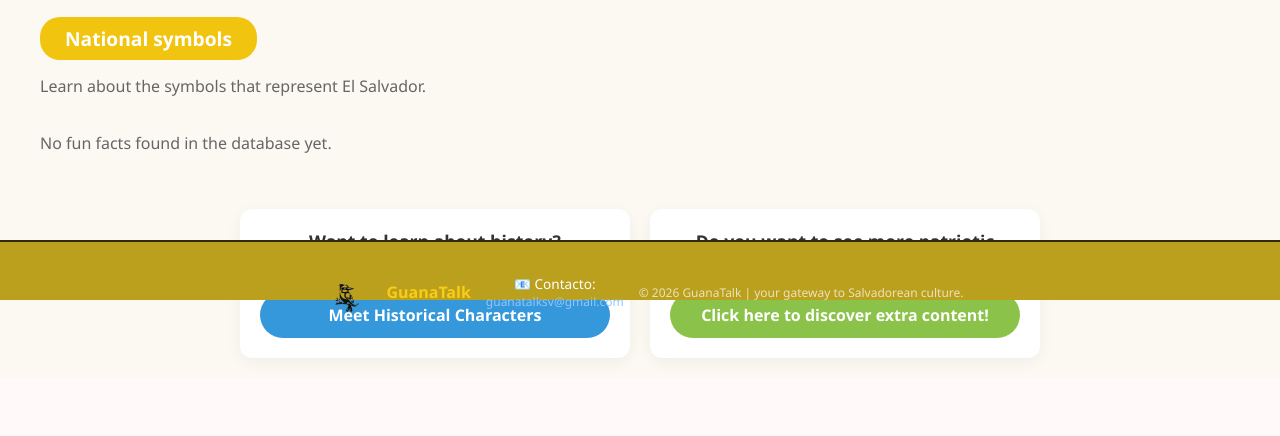
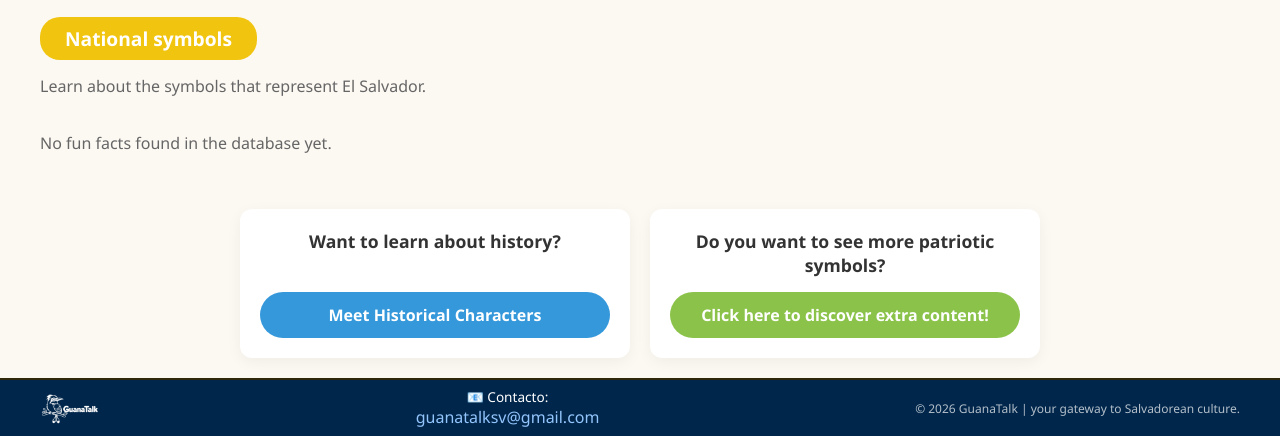
Before and after one commit to guanatalksv-dev/GuanaTalk, a PHP site: page /funfacts.php in a window 1280 px wide. Shown: the part 500-936 px from the top of the page. Before the commit the page ends 863 px from the top, so only its background shows below. Run offline with PHP 8.4, Linux system fonts and the light colour scheme; data that the repository does not hold is empty.

Commit message:
el footer completamente arreglado y en todas las paginas

```diff
--- a/favoritos.php
+++ b/favoritos.php
@@ -8,7 +8,6 @@
   <link rel="stylesheet" href="styles/funfacts-style.css">
   <link rel="stylesheet" href="styles/words.css">
  <link rel="stylesheet" href="styles/navbar.css">
-  <link rel="stylesheet" href="styles/footer.css">
 
   <link href="https://cdn.jsdelivr.net/npm/remixicon/fonts/remixicon.css" rel="stylesheet">
 </head>
@@ -28,5 +27,6 @@
 
   <script src="JavaScript/navbar.js"></script>
   <script src="favoritos.js?v=2"></script>
+
 </body>
 </html>
--- a/fiestas-patronales.php
+++ b/fiestas-patronales.php
@@ -50,8 +50,8 @@ $resultado = $conn->query($query_elementos);
                 ?>
             </section>
 
-         <?php include("php/footer.php"); ?>
         </main>
         <script src="JavaScript/navbar.js"></script>
+        <?php include("php/footer.php"); ?>
     </body>
 </html>
--- a/folklore-dances.php
+++ b/folklore-dances.php
@@ -55,10 +55,10 @@ $resultado = $conn->query($query);
                     ?>
                 </section>
 
-                <?php include("php/footer.php"); ?>
             </main>
         </div>
         <script src="JavaScript/navbar.js"></script>
 
+      <?php include("php/footer.php"); ?>
     </body>
 </html>
--- a/funfacts.php
+++ b/funfacts.php
@@ -189,6 +189,6 @@ $resultado = $conexion->query($sql);
         });
     </script>
      <script src="JavaScript/navbar.js"></script>
-             <?php include("php/footer.php"); ?>
+       <?php include("php/footer.php"); ?>
 </body>
 </html>
--- a/minigames.php
+++ b/minigames.php
@@ -7,6 +7,8 @@
     <link rel="stylesheet" href="styles/minigames.css">
     <link rel="stylesheet" href="https://cdnjs.cloudflare.com/ajax/libs/font-awesome/6.4.2/css/all.min.css">
     <link rel="stylesheet" href="styles/navbar.css">
+     <link rel="stylesheet" href="styles/footer.css">
+
 </head>
 <body>
 <?php include("components/navbar.php"); ?>
@@ -54,5 +56,6 @@
 <script src="JavaScript/minigames.js"></script>
 
 <script src="JavaScript/navbar.js"></script>
+  <?php include("php/footer.php"); ?>
 </body>
 </html>
--- a/php/footer.php
+++ b/php/footer.php
@@ -2,8 +2,7 @@
     <div class="footer-content">
 
         <div class="footer-logo">
-            <img src="img/minimalista.png" alt="GuanaTalk Logo">
-            <h3>GuanaTalk</h3>
+            <img src="img/logo-blanco.png" alt="GuanaTalk Logo">
         </div>
 
         <div class="footer-contact">
--- a/style.css
+++ b/style.css
@@ -1,6 +1,4 @@
-<<<<<<< HEAD
 
-=======
 * {
   margin: 0;
   padding: 0;
@@ -229,7 +227,6 @@ nav a {
     transform: translateY(0);
   }
 }
->>>>>>> 9d10277772b7ba82447e353c3bf67a7ef5a5d90e
 
 .hero {
   display: flex;
--- a/styles/footer.css
+++ b/styles/footer.css
@@ -1,5 +1,6 @@
 .footer{
-    background:#baa01d;
+    background:#00264b
+;
     color:white;
     padding:8px 20px;
     margin-top:20px;
@@ -23,7 +24,7 @@
 
 .footer-logo img{
     width:60px;
-    height:auto;
+    height:50%;
 }
 
 .footer-logo h3{
--- a/styles/funfacts-style(1).css
+++ b/styles/funfacts-style(1).css
@@ -148,30 +148,9 @@ body {
     box-shadow: 0 6px 12px rgba(0, 0, 0, 0.15);
 }
 
-.footer {
-    position: fixed;
-    bottom: 0;
-    width: 100%;
-    background: rgba(255, 255, 255, 0.9);
-    backdrop-filter: blur(5px);
-    display: flex;
-    justify-content: space-around;
-    padding: 10px 0;
-    border-top: 1px solid #ddd;
-    height: 60px;
-    z-index: 10;
-}
 
-.footer div {
-    text-align: center;
-    font-size: 12px;
-}
 
-.footer i {
-    font-size: 24px;
-    color: #1f5aa6;
-    margin-bottom: 4px;
-}
+
 
 .back-navigation {
     margin-top: 20px;
--- a/styles/funfacts-style.css
+++ b/styles/funfacts-style.css
@@ -167,7 +167,6 @@ nav a {
     transform-style: preserve-3d;
 }
 
-/* Efecto Hover para voltear */
 .card-container:hover .card-inner {
     transform: rotateY(180deg);
 }
@@ -449,31 +448,6 @@ nav a {
     color: #8cc63f;
 }
 
-.footer {
-    position: fixed;
-    bottom: 0;
-    width: 100%;
-    background: rgba(255, 255, 255, 0.9);
-    backdrop-filter: blur(5px);
-    display: flex;
-    justify-content: space-around;
-    padding: 10px 0;
-    border-top: 1px solid #ddd;
-    height: 60px;
-    z-index: 10;
-}
-
-.footer div {
-    text-align: center;
-    font-size: 12px;
-}
-
-.footer i {
-    font-size: 24px;
-    color: #1f5aa6;
-    margin-bottom: 4px;
-}
-
 
 @media (max-width: 768px) {
     .hero-section {
--- a/styles/legends.css
+++ b/styles/legends.css
@@ -6,7 +6,7 @@
 }
 
 body{
-    background-color: #EAD397;
+    background-color: #ffffff;
 }
 
 
--- a/styles/traditions.css
+++ b/styles/traditions.css
@@ -8,15 +8,14 @@
 body {
     background-color: #F9F5EB;
     color: #333;
-    padding-bottom: 80px;
 }
 
 .main-container {
     max-width: 1200px;
     margin: 0 auto;
     padding: 40px 20px;
+    flex: 1;
 }
-
 .hero-section {
     display: flex;
     justify-content: space-between;
--- a/styles/words.css
+++ b/styles/words.css
@@ -6,7 +6,7 @@
 }
 
 body{
-    background:#f2b3b3;
+    background:#ffffff;
 }
 
 
--- a/traditions.php
+++ b/traditions.php
@@ -12,6 +12,8 @@ $resultado = $conn->query($query);
     <title>Traditions</title>
     <link rel="stylesheet" href="styles/traditions.css">
     <link rel="stylesheet" href="styles/navbar.css">
+    <link rel="stylesheet" href="styles/footer.css">
+
 
 
     <style>
@@ -71,7 +73,7 @@ $resultado = $conn->query($query);
                 echo "<p style='color: #666; text-align: center; width: 100%;'>No se encontraron tradiciones disponibles en este momento.</p>";
             }
             ?>
-
         </section>
+           <?php include("php/footer.php"); ?>
 </body>
 </html>
```
Also changed, not shown: index.php (+1 -6 lines), traditional-games.php (+3 -8 lines), unique-celebrations.php (+1 -9 lines), img/logo-blanco.png (added), img/logo-gris.png (added).
